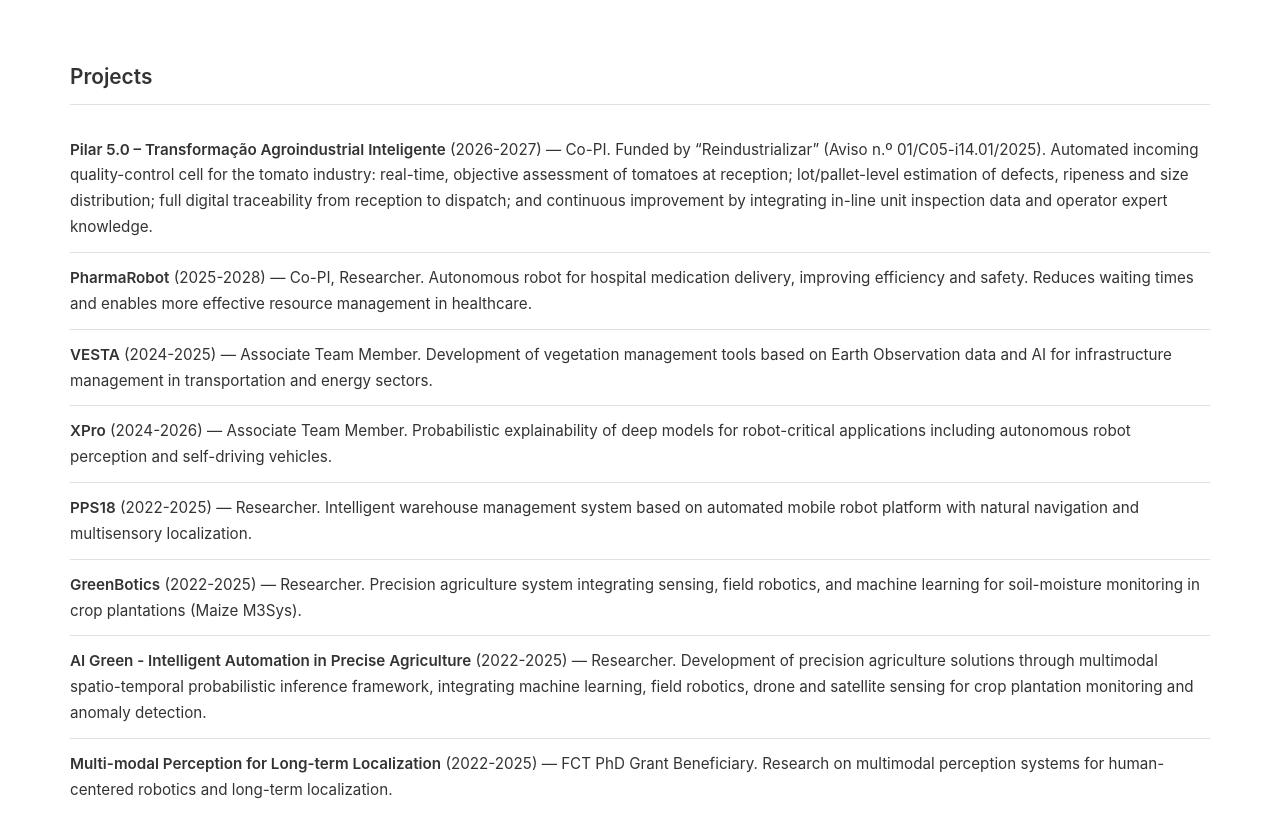
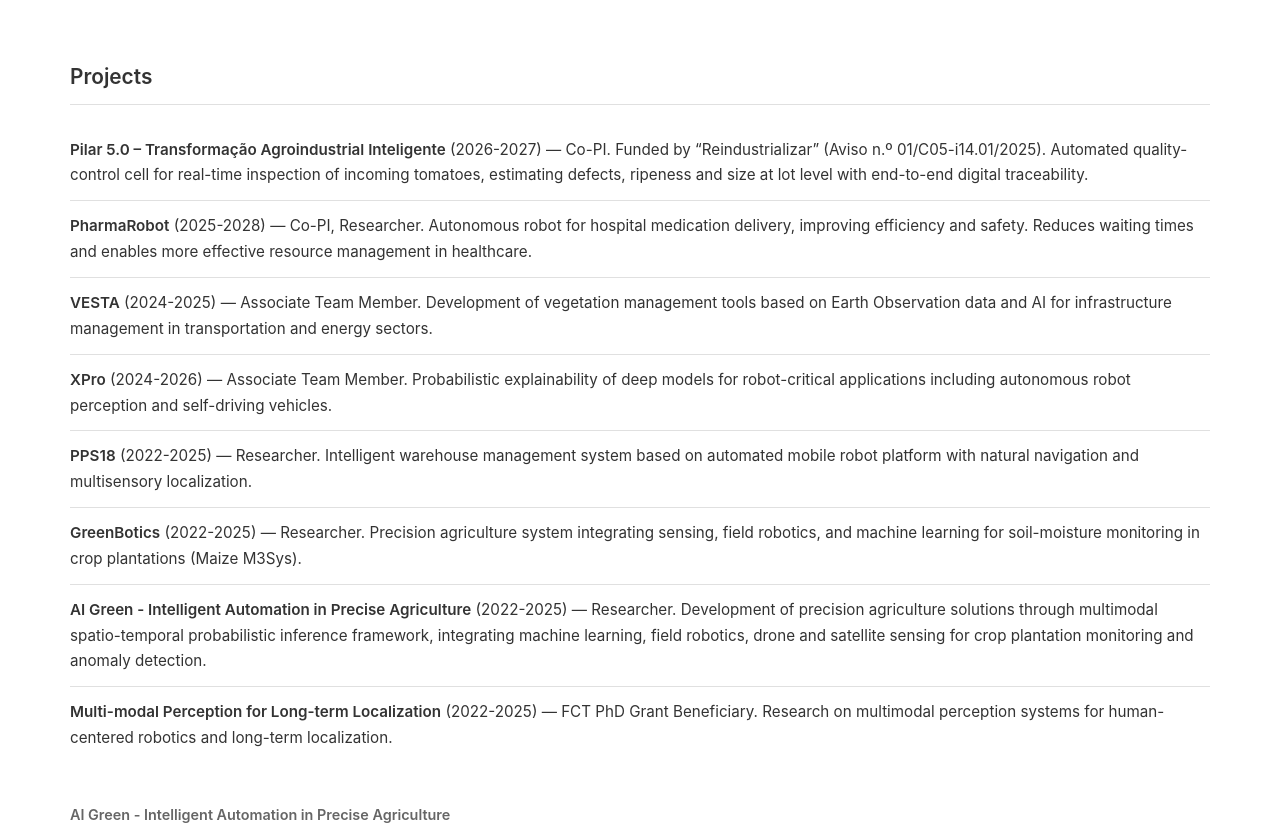
Before and after one commit to Cybonic/tbarros-research-profile, a plain HTML site: page index.html in a window 1280 px wide. Shown: the part 3720-4545 px from the top of the page. Drawn offline with Linux system fonts and the light colour scheme.

Commit message:
Shorten Pilar 5.0 project description
Co-Authored-By: Claude Opus 5.5 <noreply@anthropic.com>

```diff
--- a/index.html
+++ b/index.html
@@ -284,7 +284,7 @@
                 <ul class="projects-list">
                     <li>
                         <strong>Pilar 5.0 – Transformação Agroindustrial Inteligente</strong> (2026-2027) — Co-PI. Funded by “Reindustrializar” (Aviso n.º 01/C05-i14.01/2025).
-                        Automated incoming quality-control cell for the tomato industry: real-time, objective assessment of tomatoes at reception; lot/pallet-level estimation of defects, ripeness and size distribution; full digital traceability from reception to dispatch; and continuous improvement by integrating in-line unit inspection data and operator expert knowledge.
+                        Automated quality-control cell for real-time inspection of incoming tomatoes, estimating defects, ripeness and size at lot level with end-to-end digital traceability.
                     </li>
                     <li>
                         <strong>PharmaRobot</strong> (2025-2028) — Co-PI, Researcher.
```
